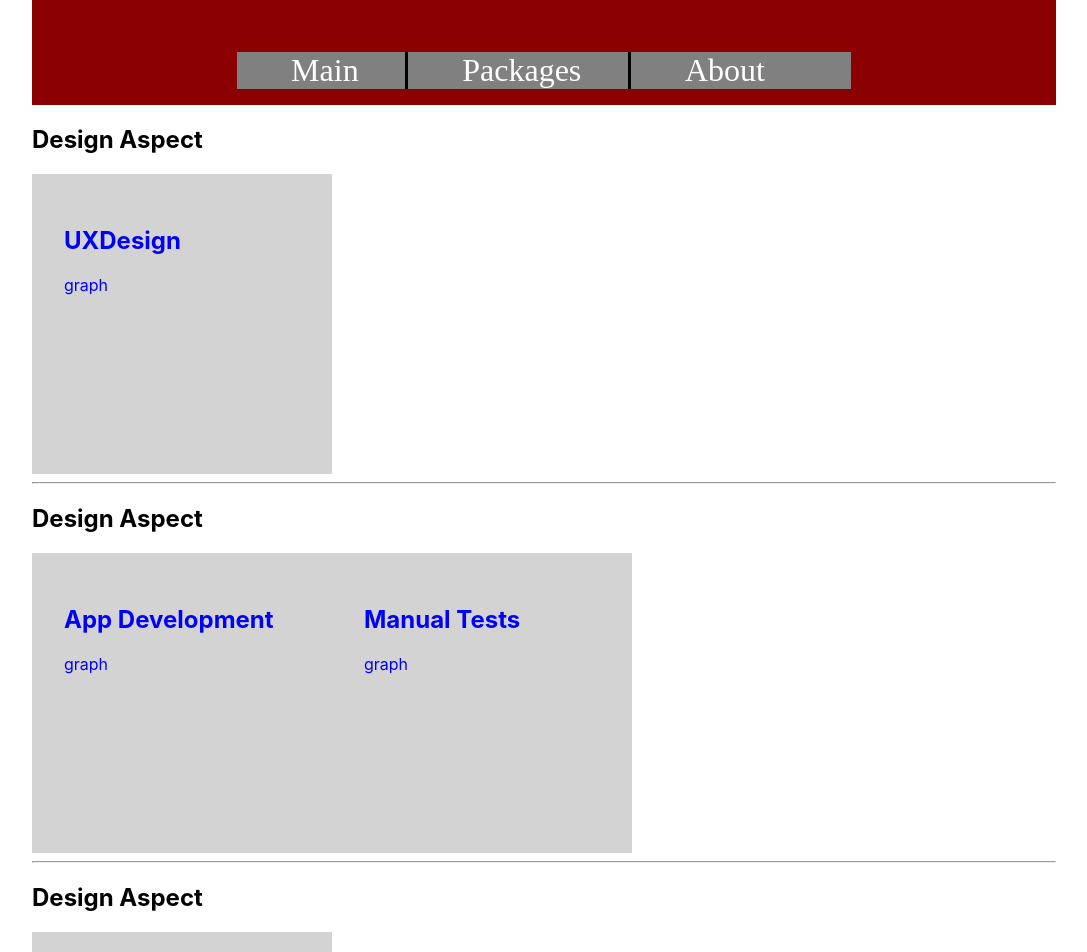
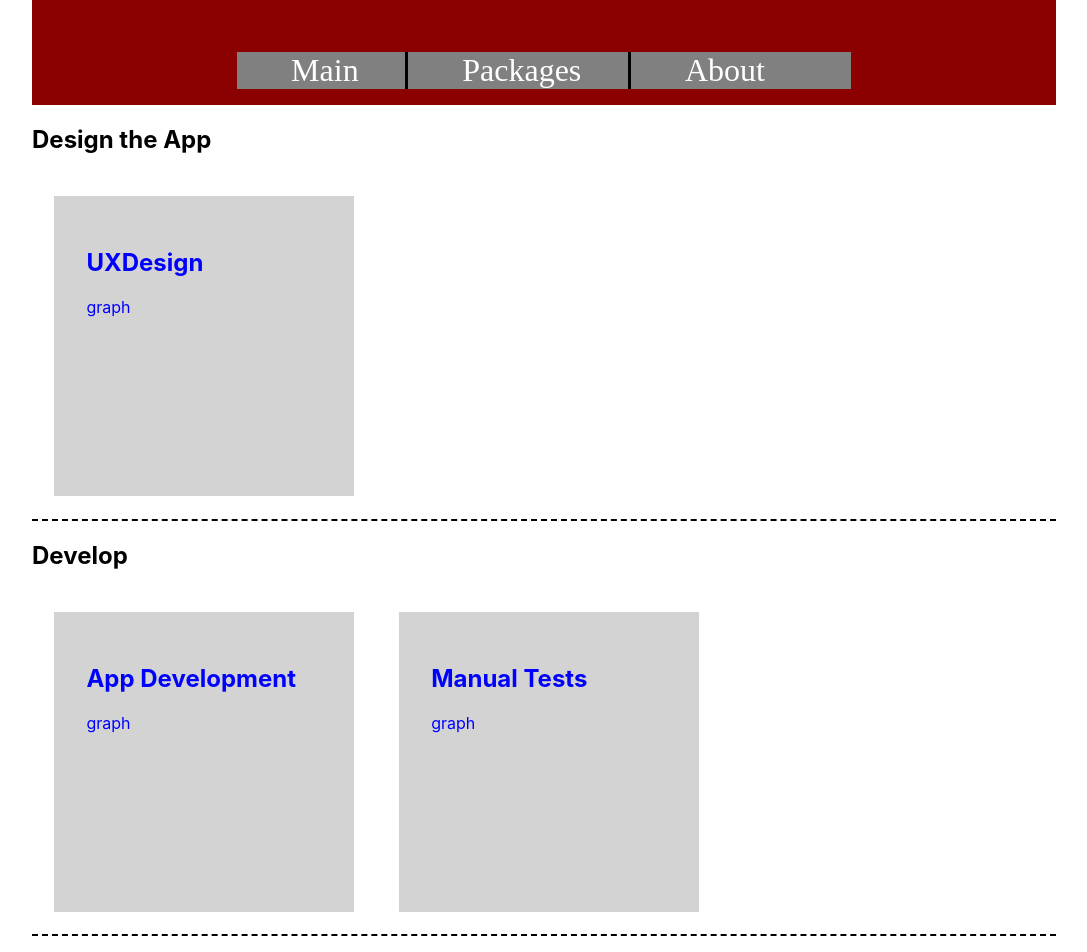
Before and after one commit to gameprogrammingsteven/big-robot-micro-web-main, a Next.js app: page /prices in a window 1280 px wide. Shown: the part 160-1112 px from the top of the page, without its empty margins (96-1183 px from the left). Built offline with nearby package versions, Linux system fonts and the light colour scheme.

Commit message:
border changed sections

```diff
--- a/components/bundle/bundle.module.css
+++ b/components/bundle/bundle.module.css
@@ -9,6 +9,7 @@
     padding: 2rem;
     background-color: red;
     background-color: lightgrey;
+    margin: 1.4rem;
 }
 
 .highlighted {
--- a/pages/prices/index.js
+++ b/pages/prices/index.js
@@ -1,5 +1,6 @@
 import Bundle from '../../components/bundle/bundle'
-import {useState} from 'react';
+import { useState } from 'react';
+import classes from './prices.module.css'
 
 function Prices() {
     let hoursPerWeek = 40
@@ -40,7 +41,7 @@ function Prices() {
 
     const clickedUX = (e) => {
         let filteredTitles = activeTitles.filter((e) => e !== undefined)
-        if( filteredTitles.includes(e.title)) {
+        if (filteredTitles.includes(e.title)) {
             setActiveTitles(filteredTitles.filter((title) => title !== e.title))
         } else {
             let newTitles = filteredTitles.push(e.title)
@@ -57,41 +58,26 @@ function Prices() {
 
     const [activeTitles, setActiveTitles] = useState([]);
 
+    const getBundleFor = (dataItem) => {
+        return (
+            <Bundle title={dataItem.title} weeks={dataItem.weeks} isActive={hasTitle(dataItem.title)}
+                onClicked={() => { clickedUX(dataItem) }} key={dataItem.title} />
+        );
+    }
     return <>
-        <h2>Design Aspect</h2>
-        <div> {
-            desSectionArray.map((e) => {
-                return (
-                    <Bundle title={e.title} weeks={e.weeks} isActive={hasTitle(e.title)}
-                     onClicked={ () =>{clickedUX(e)}} key={e.title}/>
-                );
-            })
-        }
-
+        <h2>Design the App</h2>
+        <div>
+            {desSectionArray.map((e) => getBundleFor(e))}
         </div>
-        <hr />
-        <h2>Design Aspect</h2>
-        <div> {
-            appSectionArray.map((e) => {
-                return (
-                    <Bundle title={e.title} weeks={e.weeks} isActive={hasTitle(e.title)}
-                     onClicked={ () =>{clickedUX(e)}} key={e.title}/>
-                );
-            })
-        }
-
+        <div className={classes.divider}></div>
+        <h2>Develop</h2>
+        <div>
+            {appSectionArray.map((e) => getBundleFor(e))}
         </div>
-        <hr />
-        <h2>Design Aspect</h2>
-        <div> {
-            maintainingSectionArray.map((e) => {
-                return (
-                    <Bundle title={e.title} weeks={e.weeks} isActive={hasTitle(e.title)}
-                     onClicked={ () =>{clickedUX(e)}} key={e.title}/>
-                );
-            })
-        }
-
+        <div className={classes.divider}></div>
+        <h2>After</h2>
+        <div>
+            {maintainingSectionArray.map((e) => getBundleFor(e))}
         </div>
     </>
 }
--- /dev/null
+++ b/pages/prices/prices.module.css
@@ -0,0 +1,4 @@
+.divider {
+    width: 100%;
+    border-bottom: 2px black dashed;
+}
```
